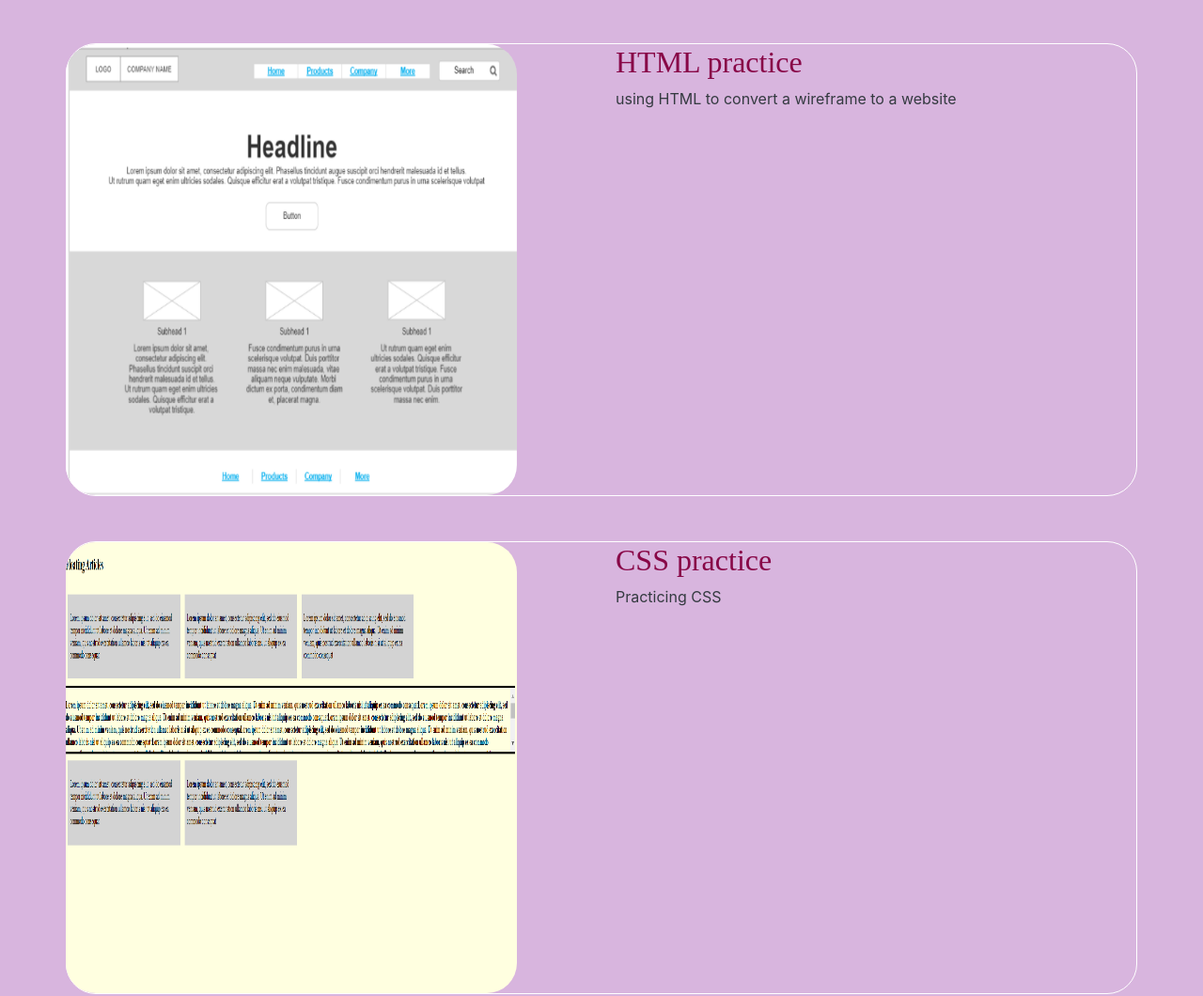
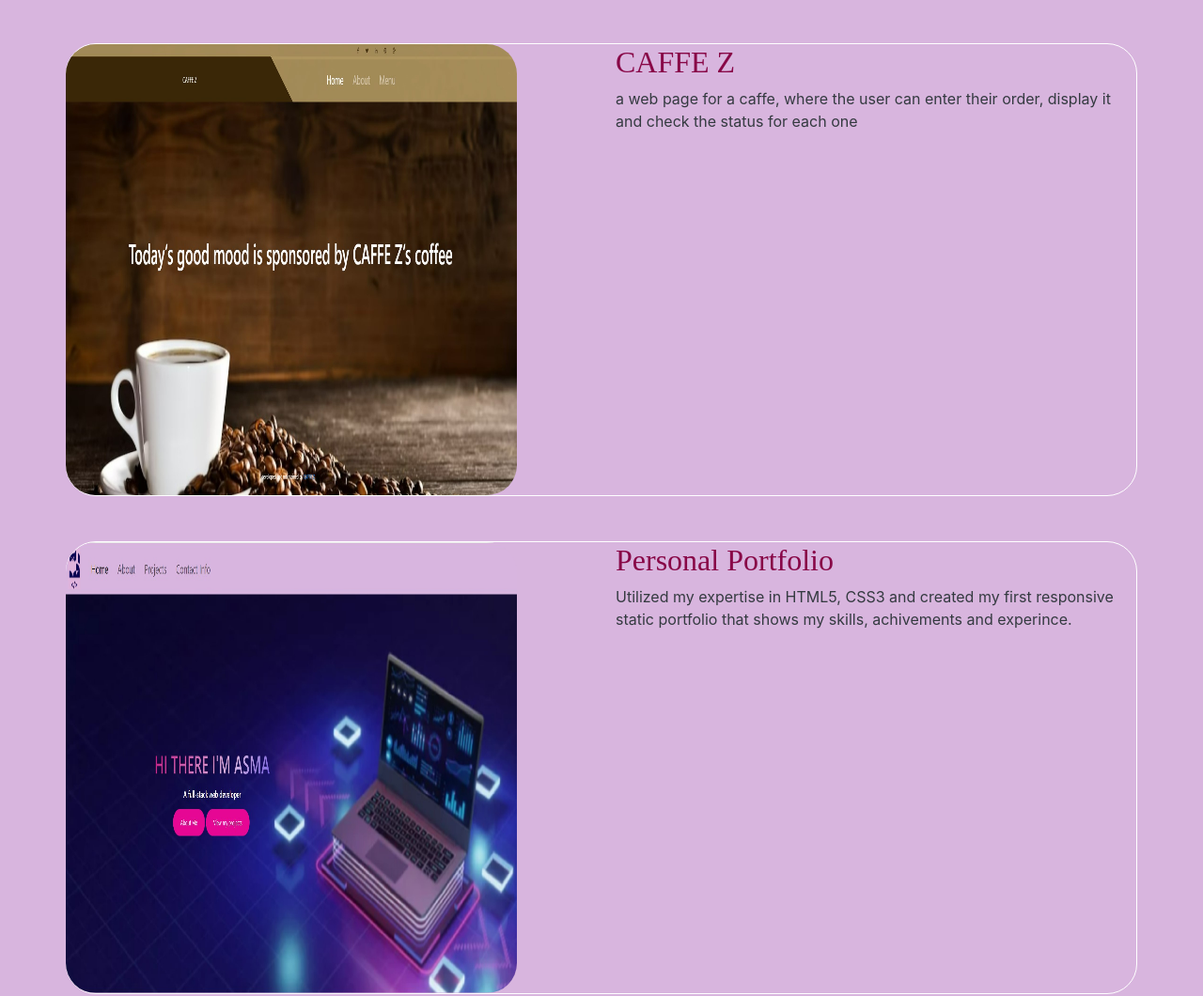
Before and after one commit to AsmaRasheed99/Portfolio, a plain HTML site: page projects.html in a window 1280 px wide. Shown: the part 1296-2356 px from the top of the page at 94% size. Drawn offline with nearby package versions, Linux system fonts and the light colour scheme.

Commit message:
add projects

```diff
--- a/projects.css
+++ b/projects.css
@@ -64,8 +64,3 @@ h2 {
     left: -1rem;
 
   }
-  @media screen and (max-width: 768px) {
-    . {
-      border: none;
-    }
-  }
--- a/projects.html
+++ b/projects.html
@@ -84,27 +84,27 @@
         <div class="container my-5 mb-4" data-aos="zoom-in-up">
             <div class="row border border-white rounded-5">
                 <div class="col-lg-6">
-                    <a href="https://github.com/AsmaRasheed99/wireframe2website"><img src="imgs/project3.png" alt="Project Image"
+                    <a href="https://github.com/AsmaRasheed99/Caffe-Z"><img src="imgs/CAFFE Z.jpg" alt="Project Image"
                         class="img-fluid rounded-5"></a>
                 </div>
                 <div class="col-lg-6">
-                    <h2>HTML practice</h2>
-                    <p class="text-dark">using HTML to convert a wireframe to a website</p>
+                    <h2>CAFFE Z</h2>
+                    <p class="text-dark"> a web page for a caffe, where the user can enter their order, display it and check the status for each one </p>
 
 
                 </div>
             </div>
         </div>
+
         <div class="container my-5 mb-4" data-aos="zoom-in-up">
             <div class="row border border-white rounded-5">
                 <div class="col-lg-6">
-                    <a href="https://github.com/AsmaRasheed99/CSS-practice"><img src="imgs/project4.png" alt="Project Image"
+                    <a href="https://github.com/AsmaRasheed99/Portfolio"><img src="imgs/portfolio.jpg" alt="Project Image"
                         class="img-fluid rounded-5"></a>
                 </div>
                 <div class="col-lg-6">
-                    <h2>CSS practice</h2>
-                    <p class="text-dark">Practicing CSS</p>
-
+                    <h2>Personal Portfolio</h2>
+                    <p class="text-dark">Utilized my expertise in HTML5, CSS3 and created my first responsive static portfolio that shows my skills, achivements and experince.</p>
 
                 </div>
             </div>
```
Also changed, not shown: index.html (+2 -7 lines), imgs/CAFFE Z.jpg (added), imgs/portfolio.jpg (added), imgs/project3.png (deleted), imgs/project4.png (deleted), imgs/project5.png (deleted).
